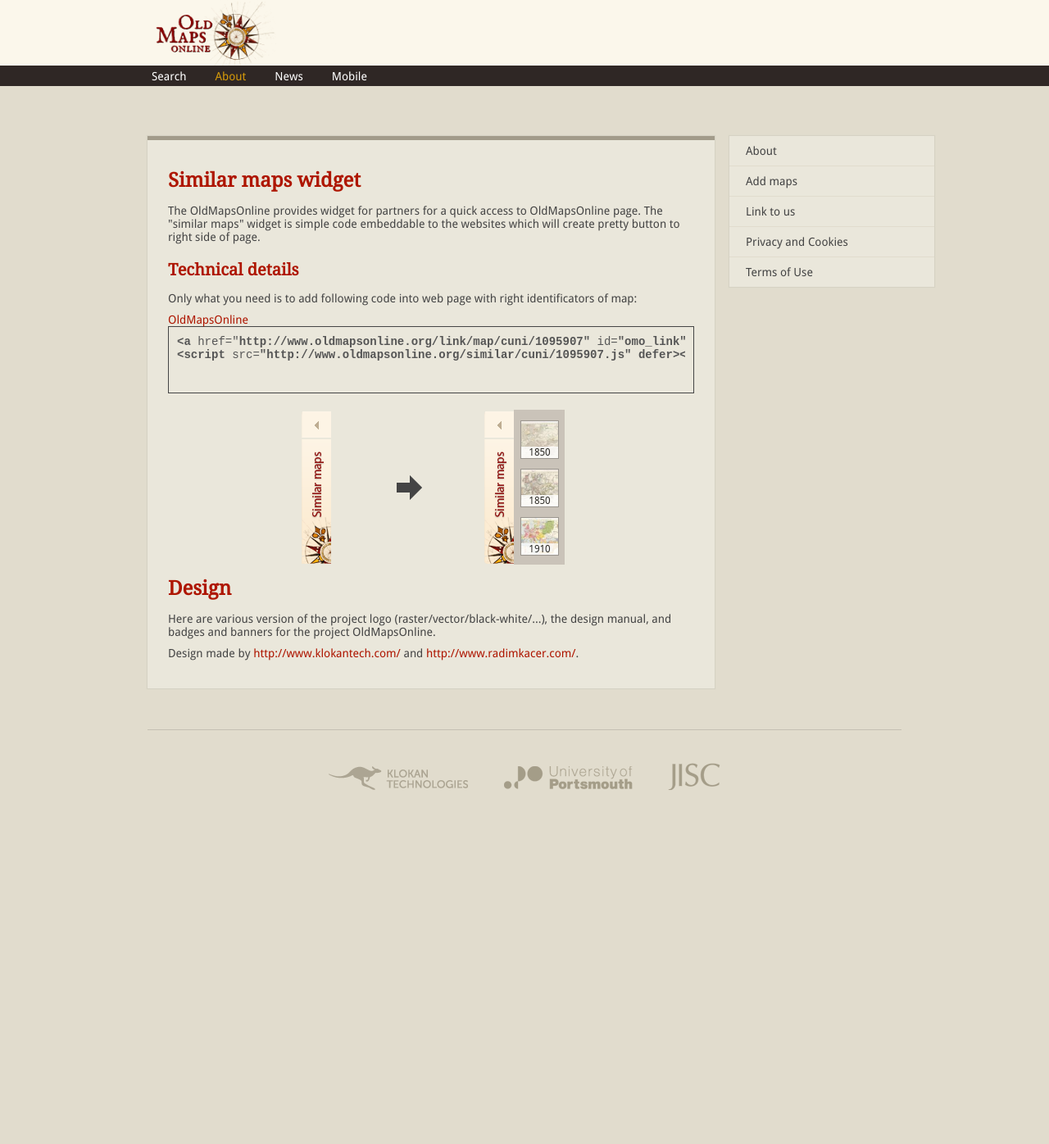
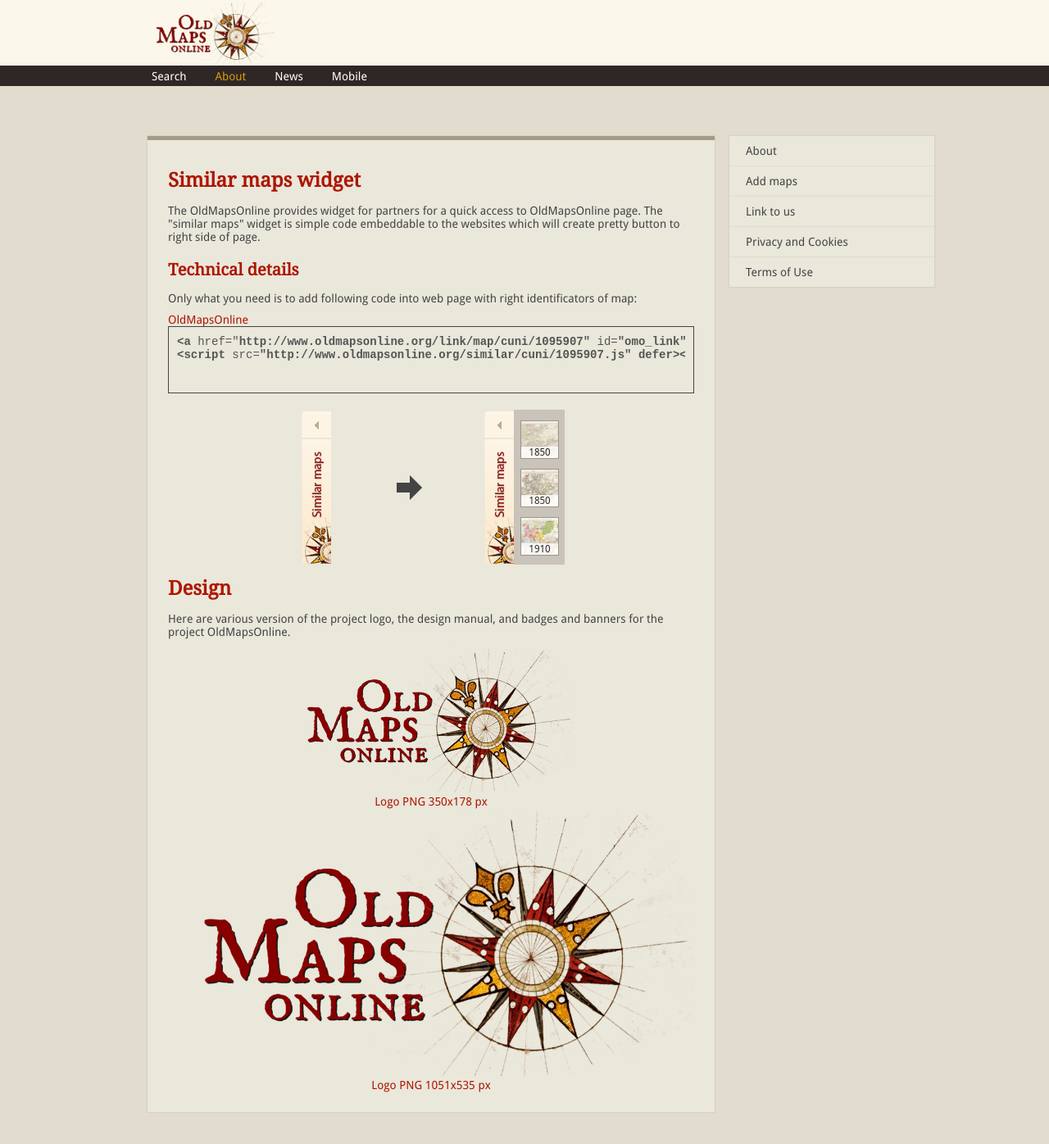
Before and after one commit to daliborjanak/www.oldmapsonline.org, a Jekyll site: the page built from link-to-us.html, in a window 1280 px wide and 1400 px high. Shown: the top 1396 px of the window at 82% size. Built offline with Jekyll 4.4.1, drawn with Linux system fonts in a browser that asks for light colours; Markdown is read by kramdown in place of the engine named in the settings.

Commit message:
Design logos

```diff
--- a/link-to-us.html
+++ b/link-to-us.html
@@ -31,5 +31,14 @@ keywords: Similar maps, widget, button
 </div>
 
 <h1>Design</h1>
-<p>Here are various version of the project logo (raster/vector/black-white/...), the design manual,  and badges and banners for the project OldMapsOnline.</p>
-<p>Design made by&nbsp;<a href="http://www.klokantech.com/">http://www.klokantech.com/</a> and <a href="http://www.radimkacer.com/">http://www.radimkacer.com/</a>.</p>
+<p>Here are various version of the project logo, the design manual, and badges and banners for the project OldMapsOnline.</p>
+<div class="center">
+  <a href="/img/oldmapsonline-logo.png" target="_blank">
+    <img src="/img/oldmapsonline-logo.png" alt="Omo logo"><br>
+    Logo PNG 350x178 px
+  </a>
+  <a href="/img/oldmapsonline-logo-large.png" target="_blank"><br>
+    <img src="/img/oldmapsonline-logo-large.png" alt="Omo logo" class="width-100">
+    Logo PNG 1051x535 px
+  </a>
+</div>
```
Also changed, not shown: img/oldmapsonline-logo-large.png (added), img/oldmapsonline-logo.png (added), style/img/omo-header-bg.png (deleted), style/img/omo-nav-bg.png (deleted).
